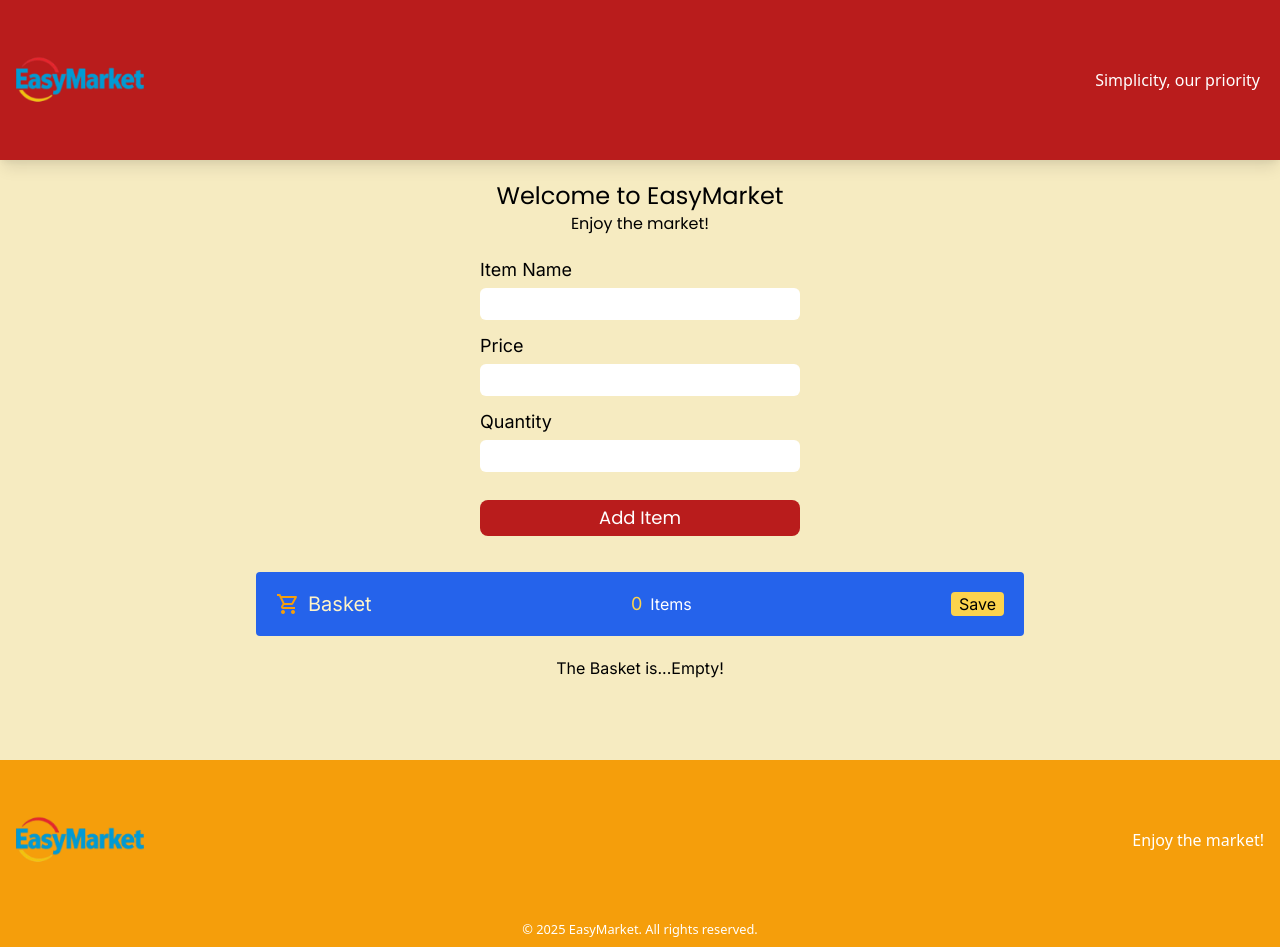
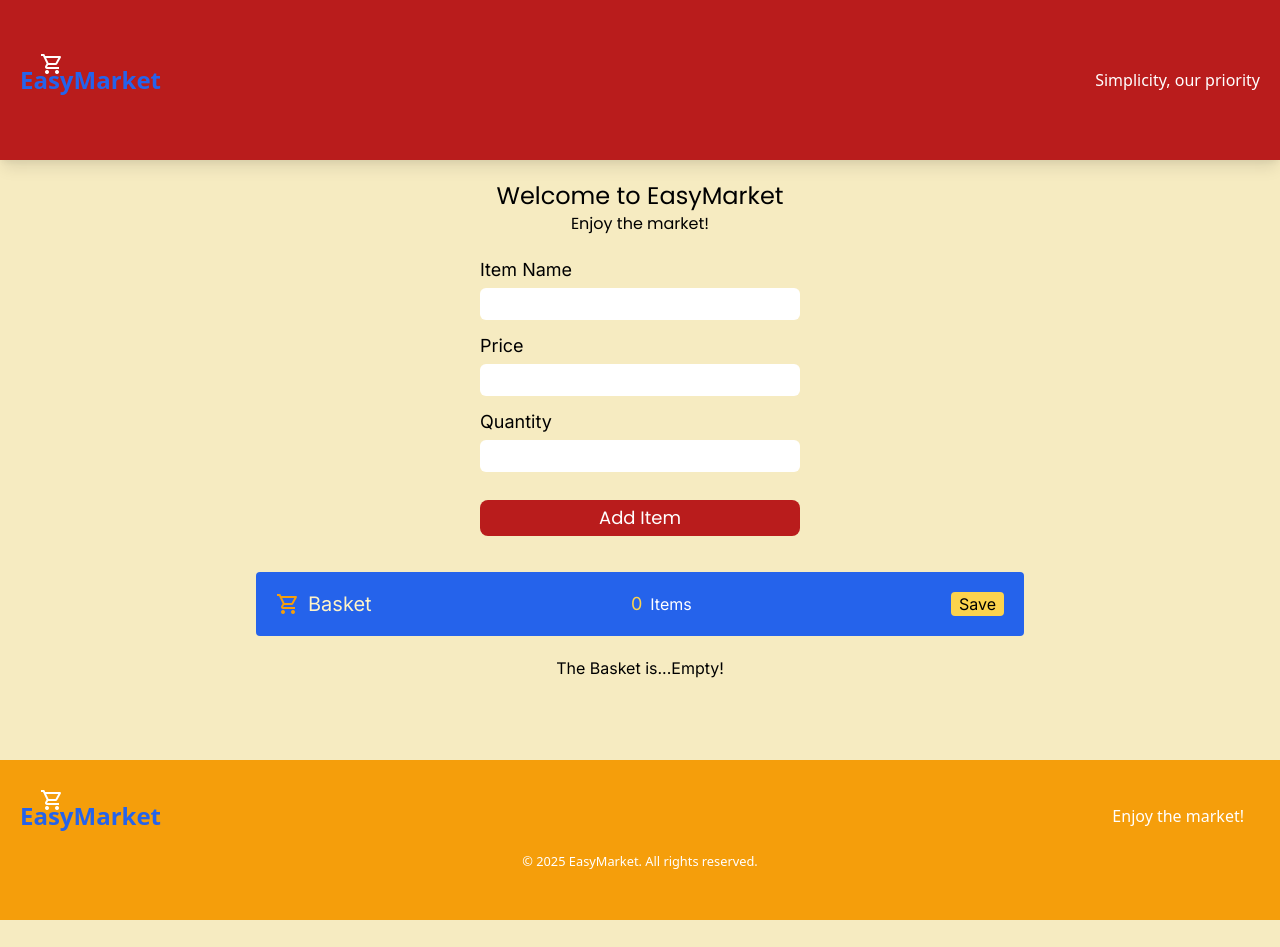
Before and after one commit to Azumah-Mpopiin-Ernest/easy-market, a React (Vite) app: page / in a window 1280 px wide. After the commit the page ends 920 px from the top, so only its background shows below. Built offline with nearby package versions, Linux system fonts and the light colour scheme.

Commit message:
Add files via upload

```diff
--- a/App.jsx
+++ b/App.jsx
@@ -1,4 +1,4 @@
-import logo from "/logo.png"
+
 import MainComponent from "./mainComponent"
 export default function App(){
 
@@ -6,13 +6,19 @@ export default function App(){
   return(
     <main className="">
 
-      <nav className="bg-red-700 text-white flex justify-between items-center shadow-lg shadow-[0_6px_12px_0_rgba(0,0,0,0.15)]">
+      <nav className="bg-red-700 text-white flex justify-between items-center shadow-lg shadow-[0_6px_12px_0_rgba(0,0,0,0.15)] h-40 px-5">
 
-      <img src={logo} alt="logo" className="w-40 h-40 m-0"/>
-    <p className="mr-5">Simplicity, our priority</p>
+      <div className="relative">
+        <span className="material-symbols-outlined text-white absolute bottom-5 left-5">
+                    shopping_cart
+                </span>
+                <span className="text-blue-600 text-2xl font-bold">EasyMarket</span>
+      </div>
+    <p >Simplicity, our priority</p>
       </nav>
 
       <MainComponent />
+
     </main>
   )
 }
--- a/mainComponent.jsx
+++ b/mainComponent.jsx
@@ -1,7 +1,6 @@
 import { useState } from "react"
 import { nanoid } from "nanoid"
 import { useEffect } from "react"
-import logo from "/logo.png"
 export default function MainComponent(){
 
     const [selectedItem, setSelectedItem] = useState(() => {
@@ -498,10 +497,15 @@ function shareList() {
 
 
 
-        <footer className="bg-yellow-500 text-white flex flex-col ">
-        <div className="flex justify-between items-center ">
+        <footer className="bg-yellow-500 text-white flex flex-col h-40 justify-center px-5">
+        <div className="flex justify-between items-center mb-5">
 
-        <img src={logo} alt="logo" className="w-40 h-40 m-0"/>
+        <div className="relative">
+        <span className="material-symbols-outlined text-white absolute bottom-5 left-5">
+                    shopping_cart
+                </span>
+                <span className="text-blue-600 text-2xl font-bold">EasyMarket</span>
+      </div>
 
         <span className="mr-4 cursor-pointer">
         Enjoy the market!
```
